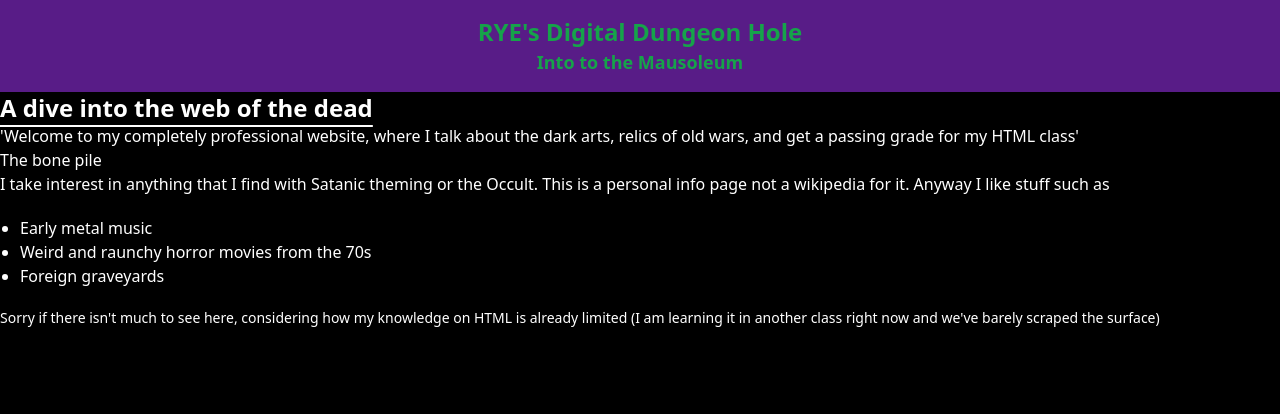
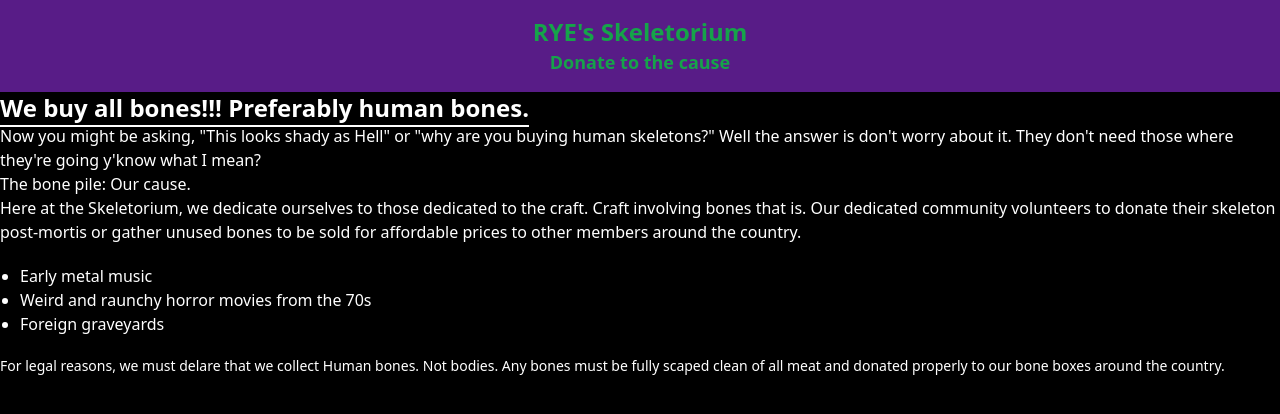
Before and after one commit to SWIC-177/html-css-skills-demo-fleshfromthebone, a website built with Vite: page index.html in a window 1280 px wide. Built offline with nearby package versions, Linux system fonts and the light colour scheme.

Commit message:
Revise INDEX

```diff
--- a/index.html
+++ b/index.html
@@ -5,30 +5,26 @@
     <link rel="icon" type="image/svg+xml" href="/vite.svg" />
     <meta name="viewport" content="width=device-width, initial-scale=1.0" />
     <link rel="stylesheet" href="./style.css" />
-    <title>Ry's Mausoleum of Filth</title>
+    <title>Ry's Skeletorium</title>
   </head>
   <body class="bg-black text-white">
     <header class="bg-purple-900 p-4 font-bold text-green-600">
       <div class="text-center">
-        <h1 class="text-2xl">RYE's Digital Dungeon Hole</h1>
-        <h2 class="text-lg">Into to the Mausoleum</h2>
+        <h1 class="text-2xl">RYE's Skeletorium</h1>
+        <h2 class="text-lg">Donate to the cause</h2>
       </div>
     </header>
     <div class="text-wrap">
       <h3 class="text-left text-2xl font-bold underline underline-offset-8">
-        A dive into the web of the dead
+        We buy all bones!!! Preferably human bones.
       </h3>
       <p>
-        'Welcome to my completely professional website, where I talk about the
-        dark arts, relics of old wars, and get a passing grade for my HTML
-        class'
+        Now you might be asking, "This looks shady as Hell" or "why are you buying human skeletons?" Well the answer is don't worry about it. They don't need those where they're going y'know what I mean?
       </p>
     </div>
-    <h2 class="text-md">The bone pile</h2>
+    <h2 class="text-md">The bone pile: Our cause.</h2>
     <p>
-      I take interest in anything that I find with Satanic theming or the
-      Occult. This is a personal info page not a wikipedia for it. Anyway I like
-      stuff such as
+      Here at the Skeletorium, we dedicate ourselves to those dedicated to the craft. Craft involving bones that is. Our dedicated community volunteers to donate their skeleton post-mortis or gather unused bones to be sold for affordable prices to other members around the country.
     </p>
     <div>
       <ul class="list-disc p-5">
@@ -37,9 +33,7 @@
         <li>Foreign graveyards</li>
       </ul>
       <p class="text-sm font-thin">
-        Sorry if there isn't much to see here, considering how my knowledge on
-        HTML is already limited (I am learning it in another class right now and
-        we've barely scraped the surface)
+        For legal reasons, we must delare that we collect Human bones. Not bodies. Any bones must be fully scaped clean of all meat and donated properly to our bone boxes around the country.
       </p>
     </div>
   </body>
```
